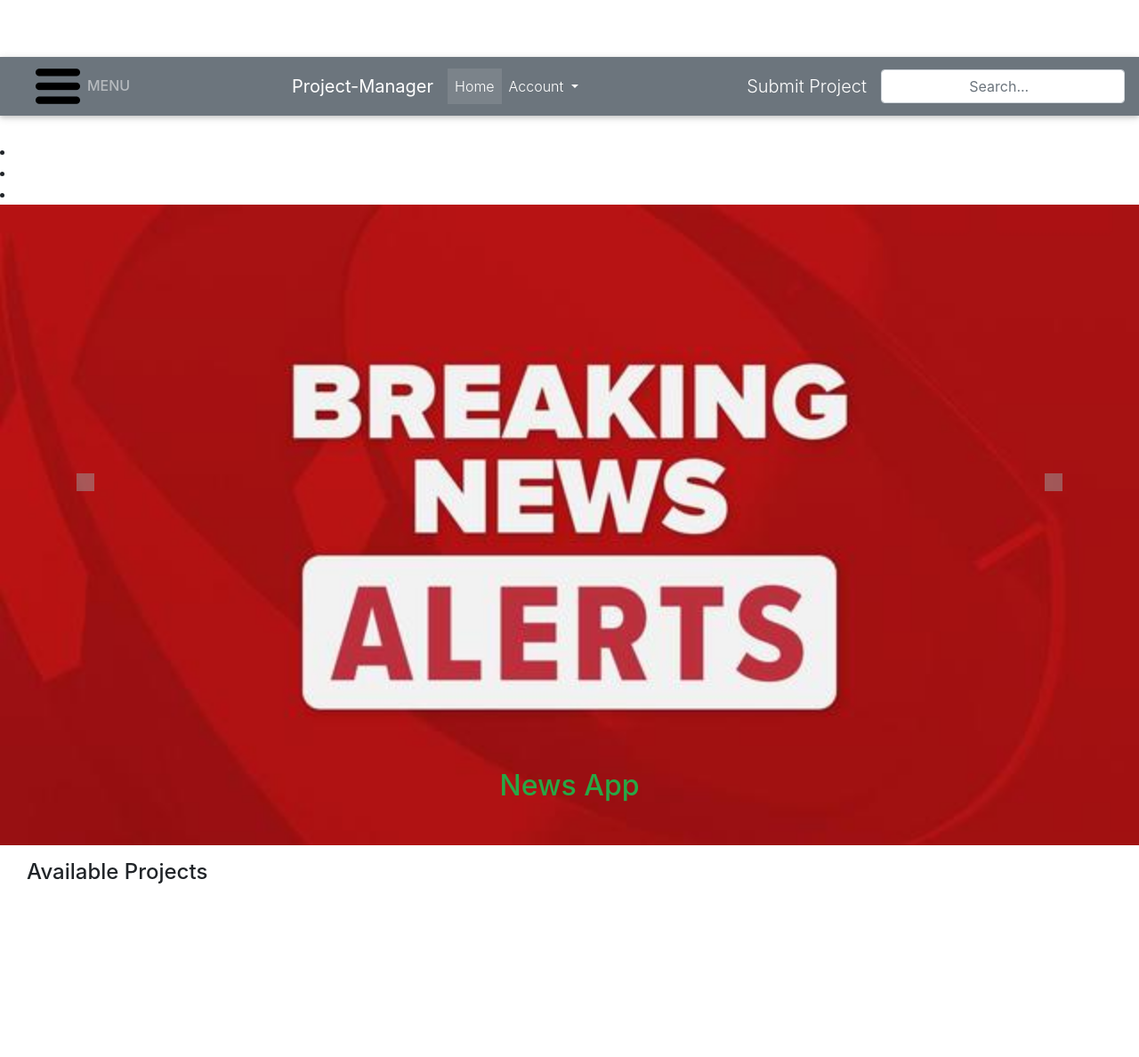
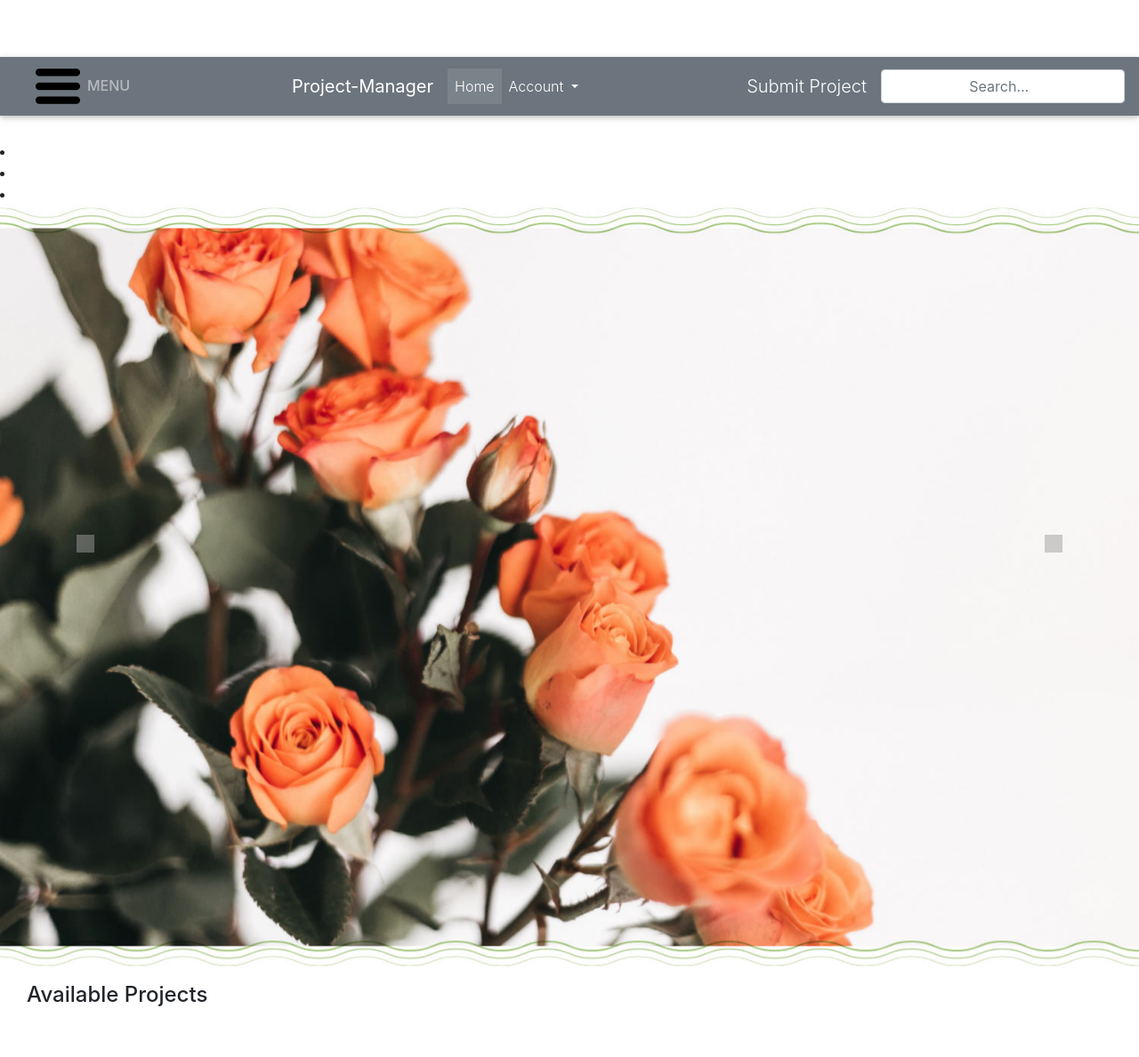
Before and after one commit to DorcasWanjiku/Project-Manager, a Django app: page / in a window 1280 px wide. Shown: the whole page at 89% size. Before the commit the page ends 993 px from the top, so only its background shows below. Run offline with Django 3.2, Linux system fonts and the light colour scheme; the visitor is signed in with stand-in values (Sample User, id 1); data that the repository does not hold is empty; some libraries are stand-ins or nearby versions; some web fonts are replaced; grey boxes are pictures that could not be loaded.

Commit message:
add a background image

```diff
--- a/projects/templates/index.html
+++ b/projects/templates/index.html
@@ -14,9 +14,9 @@
 
       <div class="carousel-item active">
 
-        <img class="d-block w-100" src="{% static 'images/newsletter-breakingnews.jpg' %}" alt="First slide">
+        <img class="d-block w-100" src="{% static 'images/flowers.jpg' %}" alt="First slide">
         <div class="carousel-caption d-none d-md-block text-success">
-            <h2 >News App</h2>
+
 
           </div>
       </div>
```
Also changed, not shown: projects/static/images/download.jpeg (added), projects/static/images/enjoy.jpg (renamed from projects/static/images/24048773-friendly-3d-rendered-christmas-labels-with-enjoy-life-sign-in-front-of-a-nice-wooden-background.jpg), projects/static/images/flowers.jpg (added), projects/static/images/peace.png (added), projects/static/images/stock.jpg (added), projects/static/images/written-words-love-yourself-pen-white-background-top-view-150843829.jpg (added).
